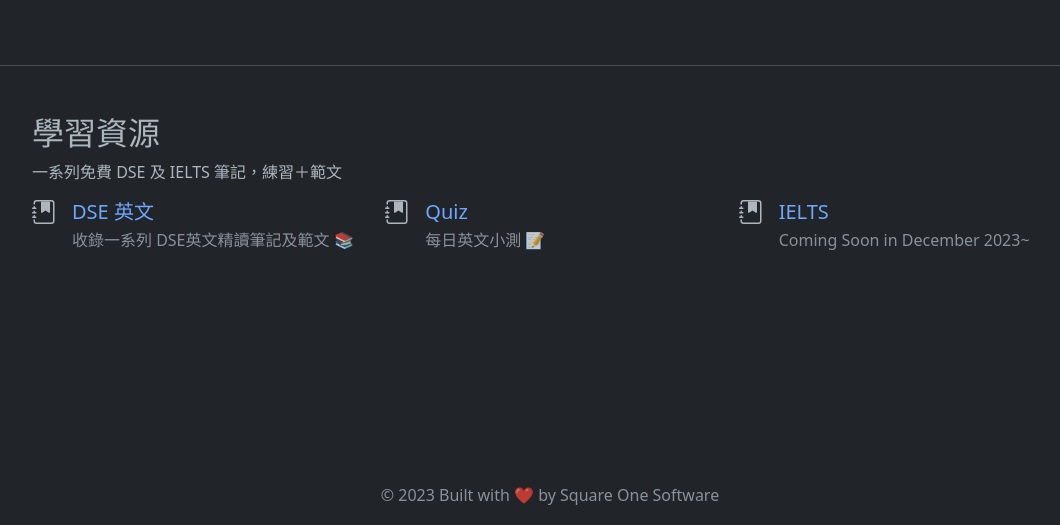
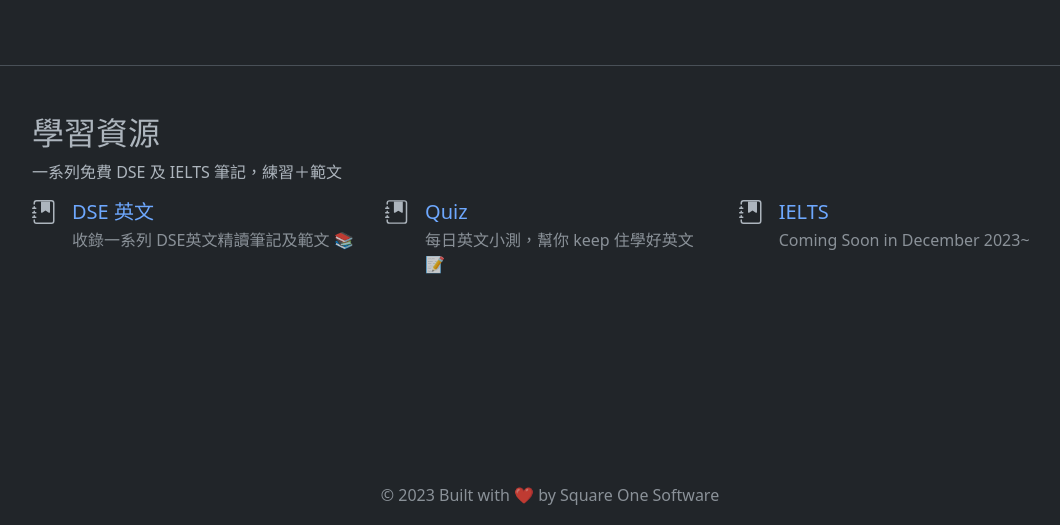
Before and after one commit to louiskwt/starchaser-portal, a Django app: page / in a window 1280 px wide. Shown: the part 275-800 px from the top of the page, without its empty margins (90-1150 px from the left). Run offline with Django 4.2, Linux system fonts and the light colour scheme; parts of the project's set-up code (start-up, migrations or seed data) failed here and were passed over.

Commit message:
copy change

```diff
--- a/templates/landing-page.html
+++ b/templates/landing-page.html
@@ -88,7 +88,7 @@
           <h3 class="h5 mb-1">
             <a class="d-block link-offset-1 text-decoration-none" href="{% url 'quiz_index' %}" rel="noopener">Quiz</a>
           </h3>
-          <p class="text-body-secondary">每日英文小測 📝 </p>
+          <p class="text-body-secondary">每日英文小測，幫你 keep 住學好英文 📝 </p>
         </div>
       </div>
       <div class="col-md-6 col-lg-4 mb-3 d-flex gap-3">
```
